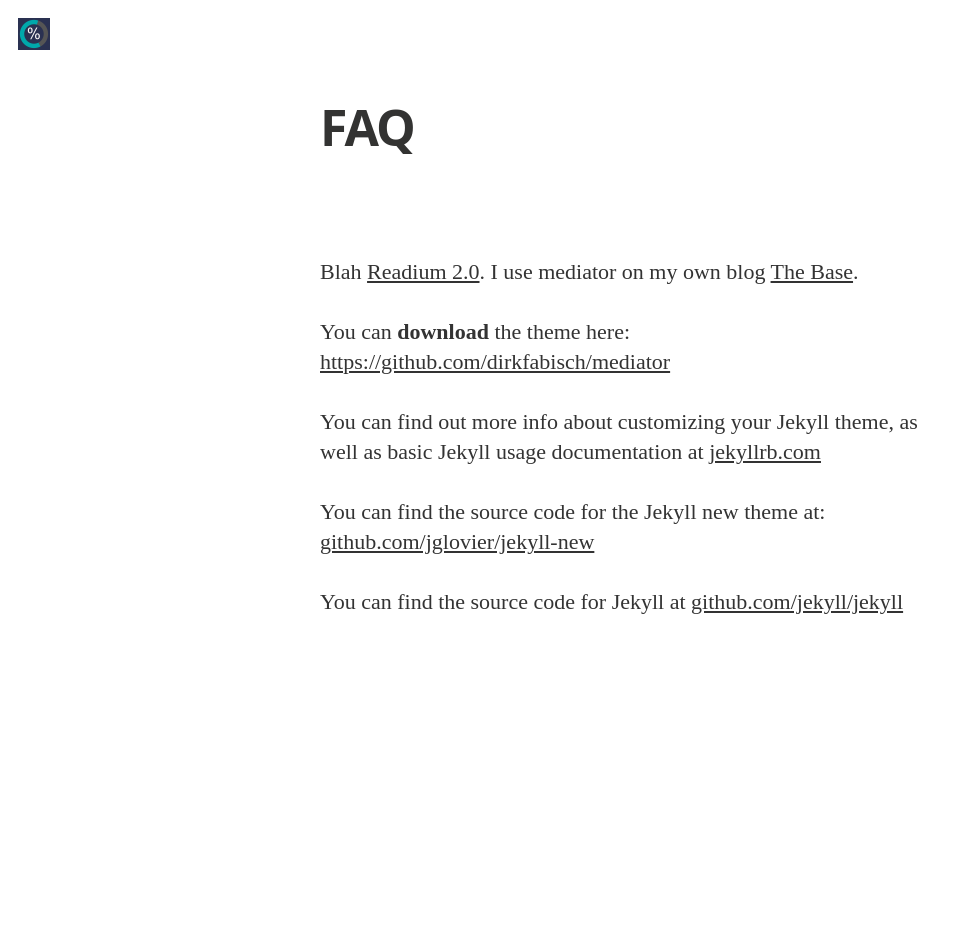
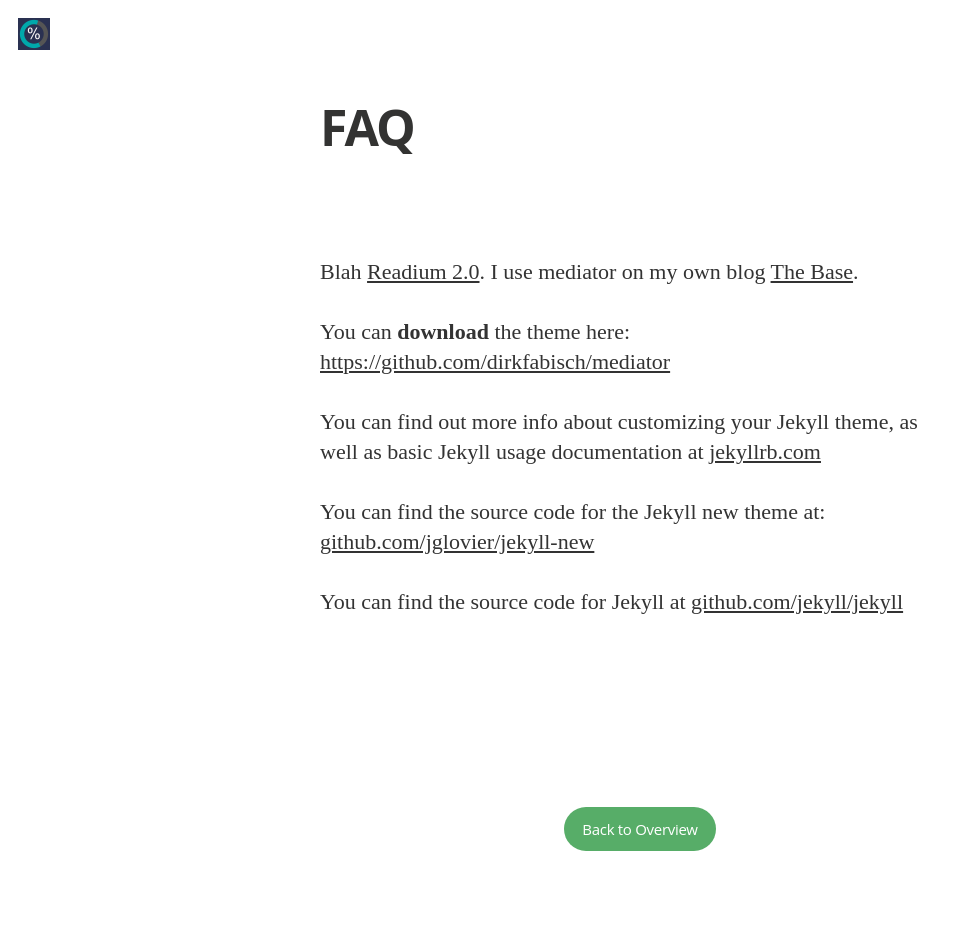
Before and after one commit to kellyp/Storage-Capacitor, a Jekyll site: the page built from faq.md, in a window 1280 px wide. Shown: the whole page, without its empty margins (0-962 px from the left). Built offline with Jekyll 4.4.1, drawn with Linux system fonts in a browser that asks for light colours; nearby versions of some CDN libraries; some web fonts are replaced; Markdown is read by kramdown in place of the engine named in the settings; before the commit the page ends 900 px from its top, so only the background shows below that.

Commit message:
readded return to overview button

```diff
--- a/_layouts/page.html
+++ b/_layouts/page.html
@@ -88,6 +88,9 @@
       <div class="background-closer-image" {%if site.cover %} style="background-image: url({{ site.cover }})"{% endif %}>
       Image
     </div>
+    <div class="inner">
+      <a href="{{ site.url }}" class="btn">Back to Overview</a>
+    </div>
     </div>
   </body>
 </html>
```
